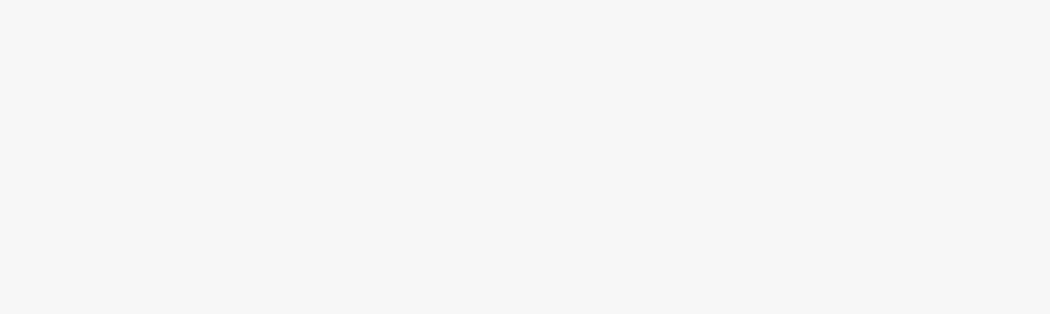
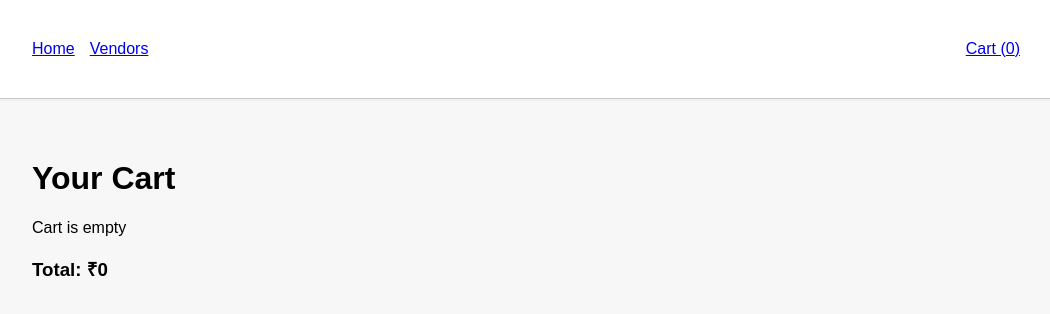
Before and after one commit to haneefshai786-boop/myshopuser, a React (Vite) app: page /cart in a window 1280 px wide. Before the commit this address had no page. Shown: the top 314 px of the page, without its empty margins (108-1158 px from the left). Built offline with nearby package versions, Linux system fonts and the light colour scheme.

Commit message:
Add Cart route to App component

```diff
--- a/src/App.jsx
+++ b/src/App.jsx
@@ -6,6 +6,7 @@ import Categories from './pages/Categories.jsx';
 import Subcategories from './pages/Subcategories.jsx';
 import Products from './pages/Products.jsx';
 import ProductDetail from './pages/ProductDetail.jsx';
+import Cart from './pages/Cart';
 export default function App(){
   return (
     <Routes>
@@ -16,6 +17,7 @@ export default function App(){
         <Route path="vendors/:vendorId/categories/:categoryId" element={<Subcategories/>} />
         <Route path="vendors/:vendorId/categories/:categoryId/sub/:subId" element={<Products/>} />
         <Route path="product/:id" element={<ProductDetail/>} />
+        <Route path="cart" element={<Cart />} />
       </Route>
     </Routes>
   );
```
